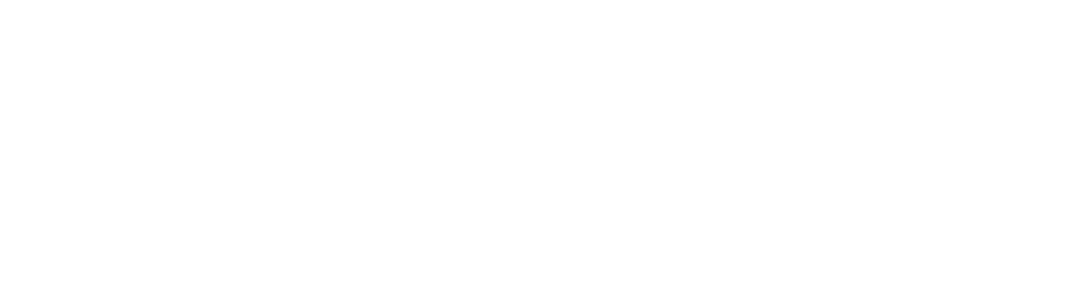
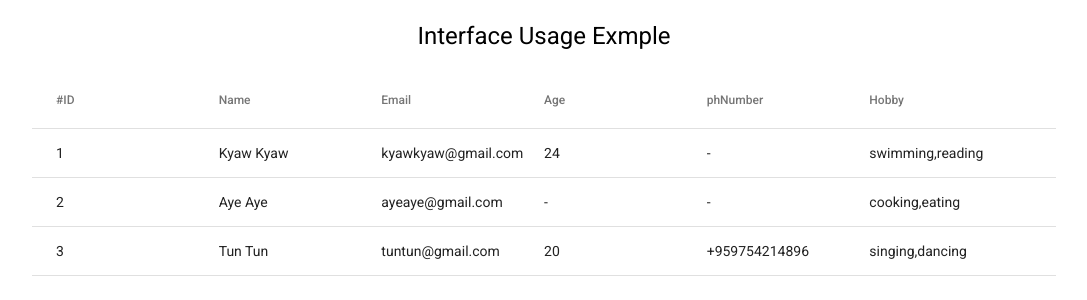
Before and after one commit to mtm-hninwaiwaiaung/angular-app, an Angular app: page /interface in a window 1280 px wide. Before the commit this address led to /. Shown: the top 300 px of the page, without its empty margins (96-1183 px from the left). Built offline with nearby package versions, Linux system fonts and the light colour scheme.

Commit message:
commit for adding OJT Day 14 example.

```diff
--- a/src/app/angular-materail.module.ts
+++ b/src/app/angular-materail.module.ts
@@ -9,6 +9,7 @@
 import { MatDatepickerModule } from '@angular/material/datepicker';
 import { MatNativeDateModule } from '@angular/material/core';
 import { MatIconModule } from '@angular/material/icon';
+import { MatTableModule } from '@angular/material/table';
 
 @NgModule({
   declarations: [],
@@ -22,7 +23,8 @@
     MatSnackBarModule,
     MatDatepickerModule,
     MatNativeDateModule,
-    MatIconModule
+    MatIconModule,
+    MatTableModule
   ]
 })
 export class AngularMaterailModule { }
--- a/src/app/app-routing.module.ts
+++ b/src/app/app-routing.module.ts
@@ -7,6 +7,7 @@
 import { AssignmentDay11Component } from './pages/assignment-day11/assignment-day11.component';
 import { AssignmentDay12Component } from './pages/assignment-day12/assignment-day12.component';
 import { CustomValidatorComponent } from './pages/custom-validator/custom-validator.component';
+import { InterfaceExampleComponent } from './pages/interface-example/interface-example.component';
 
 const routes: Routes = [
   { path: '', component: TemplateFormExampleComponent },
@@ -14,7 +15,8 @@
   { path: 'reactive', component: ReactiveFormExampleComponent },
   { path: 'member/register', component: AssignmentDay11Component },
   { path: 'day12', component: AssignmentDay12Component },
-  { path: 'custom/validator', component: CustomValidatorComponent }
+  { path: 'custom/validator', component: CustomValidatorComponent },
+  { path: 'interface', component: InterfaceExampleComponent }
 ];
 
 @NgModule({
--- a/src/app/app.module.ts
+++ b/src/app/app.module.ts
@@ -14,6 +14,7 @@
 import { AssignmentDay11Component } from './pages/assignment-day11/assignment-day11.component';
 import { AssignmentDay12Component } from './pages/assignment-day12/assignment-day12.component';
 import { CustomValidatorComponent } from './pages/custom-validator/custom-validator.component';
+import { InterfaceExampleComponent } from './pages/interface-example/interface-example.component';
 
 @NgModule({
   declarations: [
@@ -22,7 +23,8 @@
     ReactiveFormExampleComponent,
     AssignmentDay11Component,
     AssignmentDay12Component,
-    CustomValidatorComponent
+    CustomValidatorComponent,
+    InterfaceExampleComponent
   ],
   imports: [
     BrowserModule,
--- /dev/null
+++ b/src/app/pages/interface-example/interface-example.component.html
@@ -0,0 +1,48 @@
+<div class="interface-example-container">
+
+  <h1>Interface Usage Exmple</h1>
+
+  <div class="user-table-container">
+    <mat-table #table [dataSource]="dataSource">
+
+      <!-- ID Column -->
+      <ng-container matColumnDef="id">
+        <mat-header-cell *matHeaderCellDef> #ID </mat-header-cell>
+        <mat-cell *matCellDef="let element"> {{element.id}} </mat-cell>
+      </ng-container>
+
+      <!-- Name Column -->
+      <ng-container matColumnDef="name">
+        <mat-header-cell *matHeaderCellDef> Name </mat-header-cell>
+        <mat-cell *matCellDef="let element"> {{element.name}} </mat-cell>
+      </ng-container>
+
+      <!-- Email Column -->
+      <ng-container matColumnDef="email">
+        <mat-header-cell *matHeaderCellDef> Email </mat-header-cell>
+        <mat-cell *matCellDef="let element"> {{element.email}} </mat-cell>
+      </ng-container>
+
+      <!-- Age Column -->
+      <ng-container matColumnDef="age">
+        <mat-header-cell *matHeaderCellDef> Age </mat-header-cell>
+        <mat-cell *matCellDef="let element"> {{element.age || '-'}} </mat-cell>
+      </ng-container>
+
+      <!-- phNumber Column -->
+      <ng-container matColumnDef="phNumber">
+        <mat-header-cell *matHeaderCellDef> phNumber </mat-header-cell>
+        <mat-cell *matCellDef="let element"> {{element.phNumber || '-'}} </mat-cell>
+      </ng-container>
+
+      <!-- hobby Column -->
+      <ng-container matColumnDef="hobby">
+        <mat-header-cell *matHeaderCellDef> Hobby </mat-header-cell>
+        <mat-cell *matCellDef="let element"> {{element.hobby}} </mat-cell>
+      </ng-container>
+
+      <mat-header-row *matHeaderRowDef="displayedColumns"></mat-header-row>
+      <mat-row *matRowDef="let row; columns: displayedColumns;"></mat-row>
+    </mat-table>
+  </div>
+</div>
--- /dev/null
+++ b/src/app/pages/interface-example/interface-example.component.scss
@@ -0,0 +1,11 @@
+.interface-example-container {
+  h1 {
+    text-align: center;
+    margin: 20px 0px;
+  }
+
+  .user-table-container {
+    width: 80%;
+    margin: 0 auto;
+  }
+}
--- /dev/null
+++ b/src/app/pages/interface-example/interface-example.component.ts
@@ -0,0 +1,31 @@
+import { Component, OnInit } from '@angular/core';
+import { MatTableDataSource } from '@angular/material/table';
+
+import { Student } from '../../interfaces/interface';
+
+@Component({
+  selector: 'app-interface-example',
+  templateUrl: './interface-example.component.html',
+  styleUrls: ['./interface-example.component.scss']
+})
+export class InterfaceExampleComponent implements OnInit {
+
+  studentList: Student[] = [];
+  displayedColumns = ['id', 'name', 'email', 'age', 'phNumber', 'hobby'];
+  dataSource: any = [];
+
+  constructor() { }
+
+  ngOnInit(): void {
+    this.studentList = [
+      { id: 1, name: 'Kyaw Kyaw', email: 'kyawkyaw@gmail.com', age: 24, hobby: this.changeArrayToString(['swimming', 'reading']) },
+      { id: 2, name: 'Aye Aye', email: 'ayeaye@gmail.com', hobby: this.changeArrayToString(['cooking', 'eating']) },
+      { id: 3, name: 'Tun Tun', email: 'tuntun@gmail.com', age: 20, phNumber: '+959754214896', hobby: this.changeArrayToString(['singing', 'dancing']) }
+    ];
+    this.dataSource = new MatTableDataSource<Student>(this.studentList);
+  }
+
+  changeArrayToString(paramArr: string[]): string {
+    return paramArr.map(eachHobby => eachHobby).join(',');
+  }
+}
```
Also changed, not shown: src/app/interfaces/interface.ts (+9 -0 lines), 1 other file (tests, documents, lock files or other folders).
